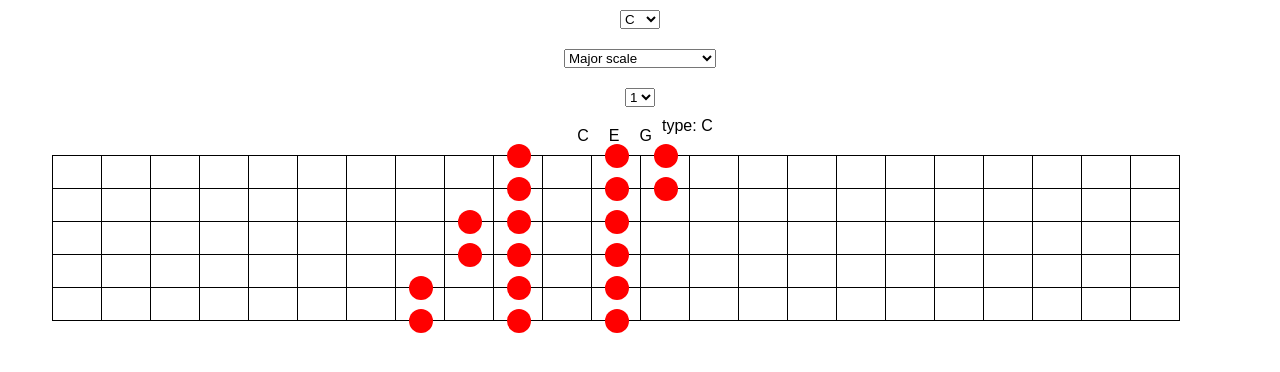
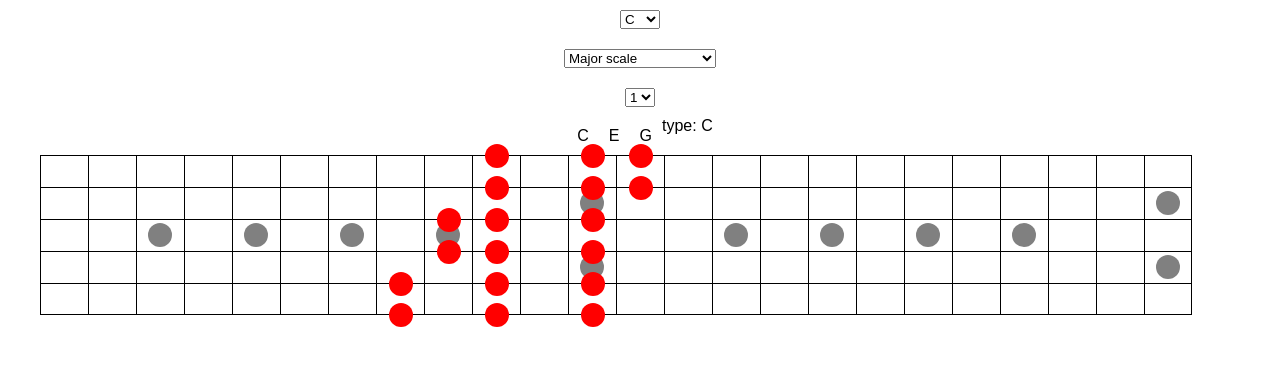
Before and after one commit to eetulatja/chord-visualizer, a React (Create React App) app: page / in a window 1280 px wide. Shown: the top 372 px of the page. Built offline with nearby package versions, Linux system fonts and the light colour scheme.

Commit message:
Fretboard markers

```diff
--- a/src/Fretboard.js
+++ b/src/Fretboard.js
@@ -7,24 +7,71 @@ import { getScalePositionsOnFretboard } from './scales';
 export default class Fretboards extends PureComponent {
 
 	render() {
-		const strings = 6;
-		const frets = 24;
+		const numberOfStrings = 6;
+		const numberOfFrets = 24;
+
+		const markerDotFrets = [
+			3,
+			5,
+			7,
+			9,
+			12,
+			15,
+			17,
+			19,
+			21,
+			24,
+		];
 
 		const displayedNotes = getScalePositionsOnFretboard(this.props.scale, this.props.rootNote);
 
 		return (
 			<div style={styles.fretboard}>
-				{_.range(1, strings + 1).map(string => (
+				{markerDotFrets.map(markerFret => (
+					markerFret % 12 !== 0 ?
+						<div
+							key={markerFret}
+							style={{
+								...styles.markerDot,
+								top: `${fretHeight * (numberOfStrings - 1) / 2 - markerDiameter / 2}rem`,
+								left: `${(markerFret - 1) * fretWidth + (fretWidth - markerDiameter) / 2}rem`,
+							}}
+						/>
+					:
+						<div
+							style={{
+								...styles.doubleMarkerDot,
+								top: `${fretHeight * (numberOfStrings - 1) / 2 - markerDiameter / 2}rem`,
+								left: `${(markerFret - 1) * fretWidth + (fretWidth - markerDiameter) / 2}rem`,
+							}}
+						>
+							<div
+								key={markerFret + '.1'}
+								style={{
+									...styles.markerDot,
+									top: `${-fretHeight}rem`,
+								}}
+							/>
+							<div
+								key={markerFret + '.2'}
+								style={{
+									...styles.markerDot,
+									top: `${fretHeight}rem`,
+								}}
+							/>
+						</div>
+				))}
+				{_.range(1, numberOfStrings + 1).map(string => (
 					<div key={string} style={styles.string}>
-						{_.range(frets).map(fret => (
+						{_.range(numberOfFrets + 1).map(fret => (
 							<div
 								key={fret}
 								style={{
 									...styles.fret,
-									...(string === strings - 1 && styles.secondLowestStringFret),
-									...(string === strings && styles.lowestStringFret),
-									...(fret === frets - 2 && string !== strings && styles.secondHighestFret),
-									...(fret === frets - 1 && styles.highestFret),
+									...(string === numberOfStrings - 1 && styles.secondLowestStringFret),
+									...(string === numberOfStrings && styles.lowestStringFret),
+									...(fret === numberOfFrets - 1 && string !== numberOfStrings && styles.secondHighestFret),
+									...(fret === numberOfFrets && styles.highestFret),
 								}}
 							>
 								{displayedNotes[string] && displayedNotes[string][fret] &&
@@ -40,10 +87,29 @@ export default class Fretboards extends PureComponent {
 
 }
 
+const fretWidth = 3;
+const fretHeight = 2;
+
+const markerDiameter = 1.5;
+
 const styles = {
 	fretboard: {
+		position: 'relative',
+
 		display: 'flex',
 		flexDirection: 'column',
+	},
+	markerDot: {
+		position: 'absolute',
+
+		width: `${markerDiameter}rem`,
+		height: `${markerDiameter}rem`,
+
+		backgroundColor: 'gray',
+		borderRadius: '100%',
+	},
+	doubleMarkerDot: {
+		position: 'absolute',
 	},
 	string: {
 		display: 'flex',
@@ -51,8 +117,10 @@ const styles = {
 	fret: {
 		position: 'relative',
 
-		width: '3rem',
-		height: '2rem',
+		boxSizing: 'border-box',
+
+		width: `${fretWidth}rem`,
+		height: `${fretHeight}rem`,
 
 		borderTopStyle: 'solid',
 		borderLeftStyle: 'solid',
@@ -76,11 +144,11 @@ const styles = {
 	noteMarker: {
 		position: 'absolute',
 
-		top: '-0.75rem',
-		left: '-2.25rem',
+		top: `${-markerDiameter / 2}rem`,
+		left: `${-fretWidth / 2 - markerDiameter / 2}rem`,
 
-		width: '1.5rem',
-		height: '1.5rem',
+		width: `${markerDiameter}rem`,
+		height: `${markerDiameter}rem`,
 
 		backgroundColor: 'red',
 		borderRadius: '100%',
--- a/src/scales.js
+++ b/src/scales.js
@@ -144,7 +144,6 @@ export function getScalePositionsOnFretboard(scaleName, rootNote) {
 	};
 
 	const numberOfStrings = Object.keys(stringConfiguration).length;
-	const notesPerString = 3;
 
 	let startingPosition = 25 + rootNote;
 	if (startingPosition < stringConfiguration[numberOfStrings].openNote) {
@@ -153,6 +152,8 @@ export function getScalePositionsOnFretboard(scaleName, rootNote) {
 
 	const scale = scales[scaleName];
 
+	// Currently this just assumes that three octaves worth of notes is
+	// enough for any scale position...
 	const allNotes = [
 		...scale.notes.map(note => note + startingPosition),
 		...scale.notes.map(note => note + startingPosition + 12),
```
